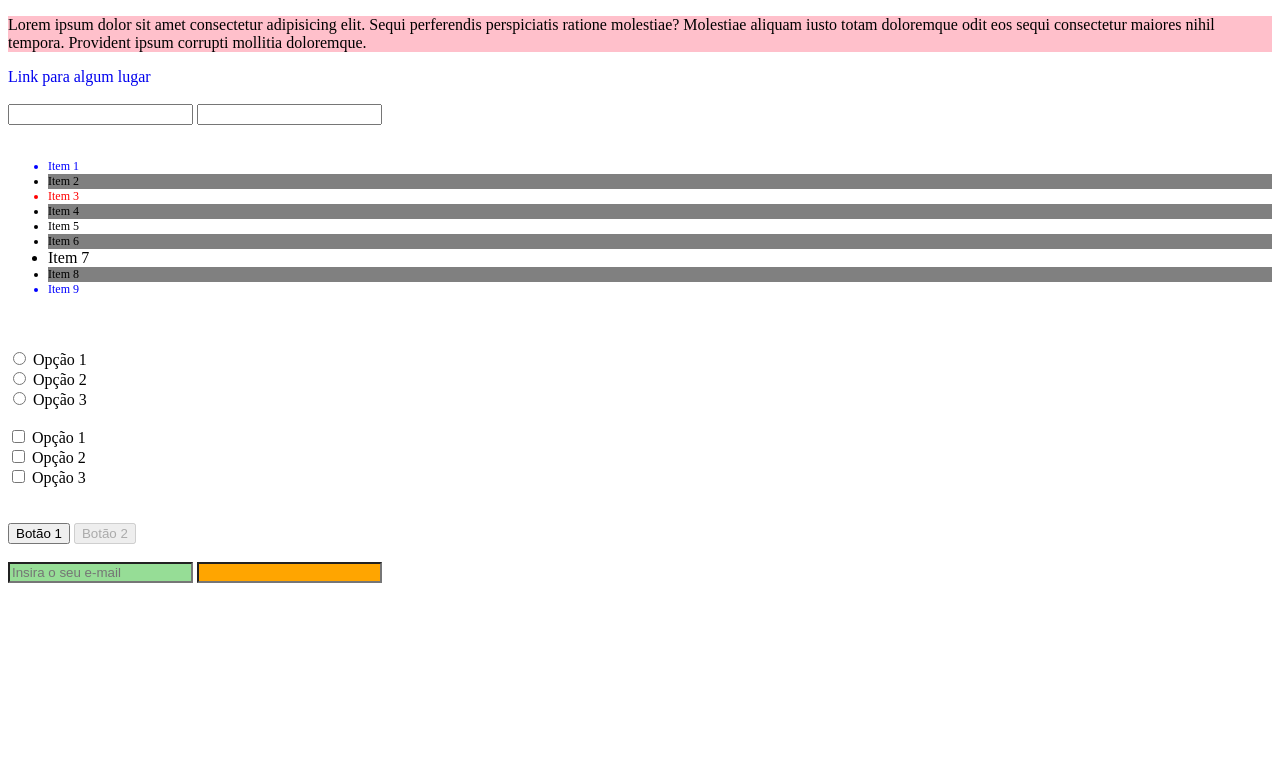
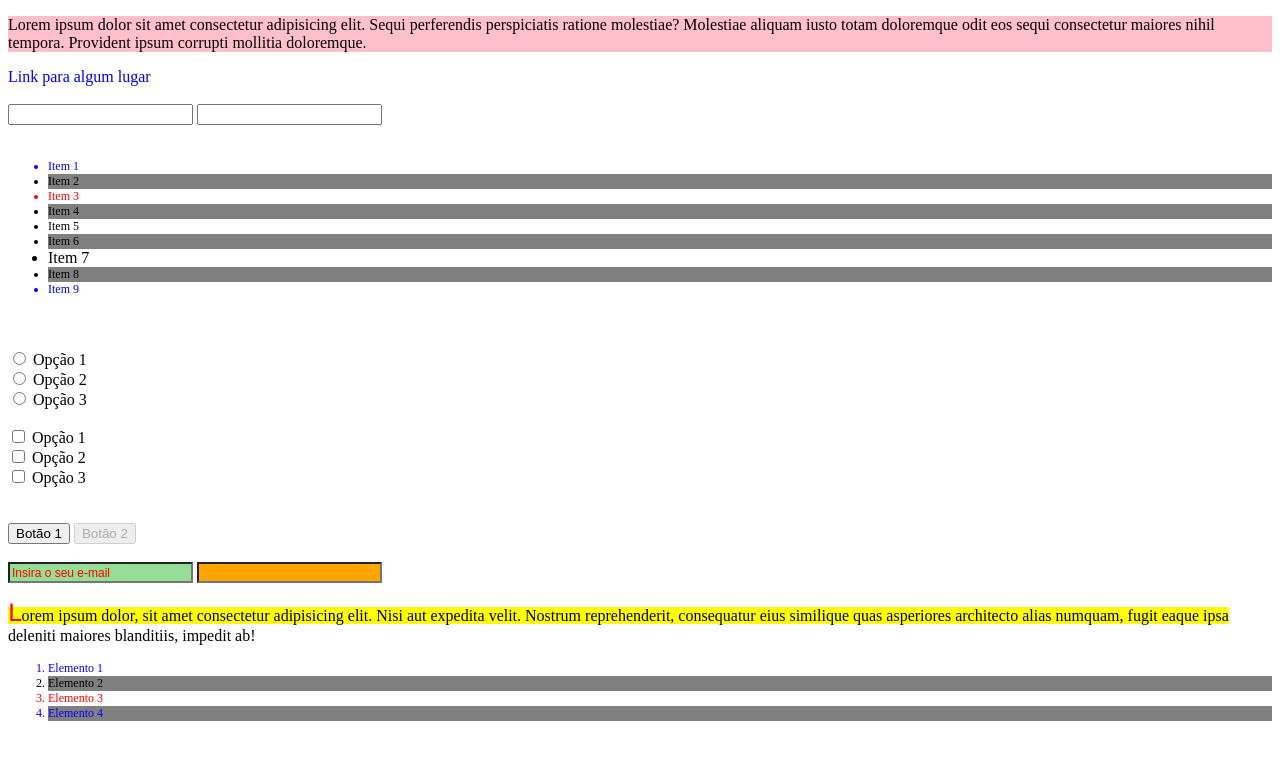
Before and after one commit to Lorenakbr/exercicios-coder, a plain HTML site: page aula13/index.html in a window 1280 px wide. Drawn offline with Linux system fonts and the light colour scheme.

Commit message:
adicionando mais exemplos

```diff
--- a/aula13/index.html
+++ b/aula13/index.html
@@ -76,5 +76,16 @@
 
 <input type="email" placeholder="Insira o seu e-mail">
 <input type="text" required>
-  </body>
+
+<p class="paragrafo-especial">Lorem ipsum dolor, sit amet consectetur adipisicing elit. Nisi aut expedita velit. Nostrum reprehenderit, consequatur eius similique quas asperiores architecto alias numquam, fugit eaque ipsa deleniti maiores blanditiis, impedit ab!</p>
+  <ol>
+    <li>Elemento 1</li>
+    <li>Elemento 2</li>
+    <li>Elemento 3</li>
+    <li>Elemento 4</li>
+
+
+  </ol>
+
+</body>
 </html>
--- a/aula13/style.css
+++ b/aula13/style.css
@@ -62,3 +62,31 @@ input[type="email"]:valid{
 input:required{
     background-color: orange;
 }
+input::placeholder{
+    font-size:12px;
+    color: red;
+
+}
+
+.paragrafo-especial::first-letter{
+    color: red;
+    text-transform: uppercase;
+    font-size: 24px;
+    font-family: 'Lucida Sans', 'Lucida Sans Regular', 'Lucida Grande', 'Lucida Sans Unicode', Geneva, Verdana, sans-serif;
+
+}
+
+.paragrafo-especial::first-line{
+    background-color: yellow;
+
+
+}
+.paragrafo-especial::selection{
+    background-color: blue;
+    color: purple;
+
+}
+
+:: marker{
+    color: blue;
+}
```
